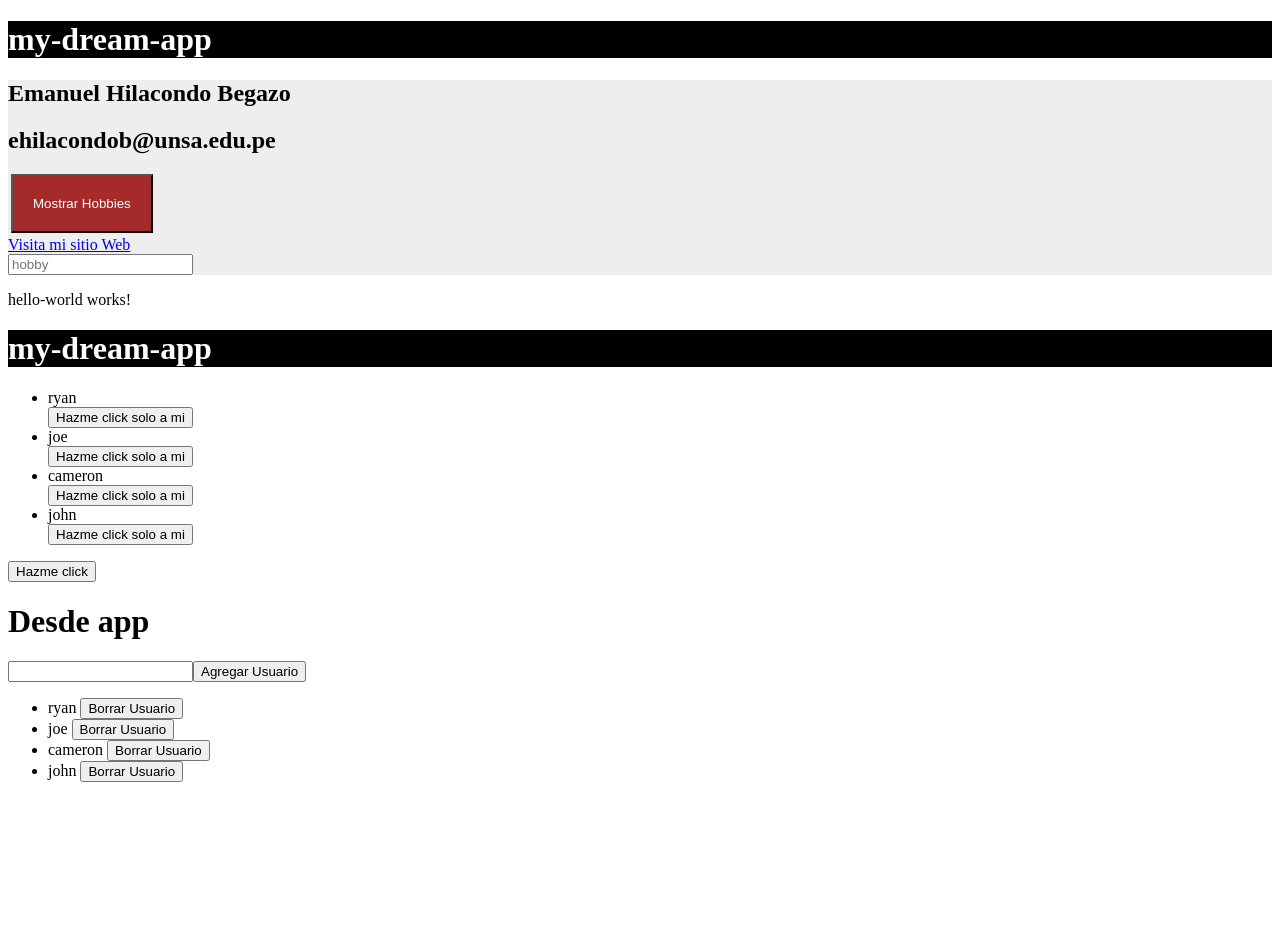
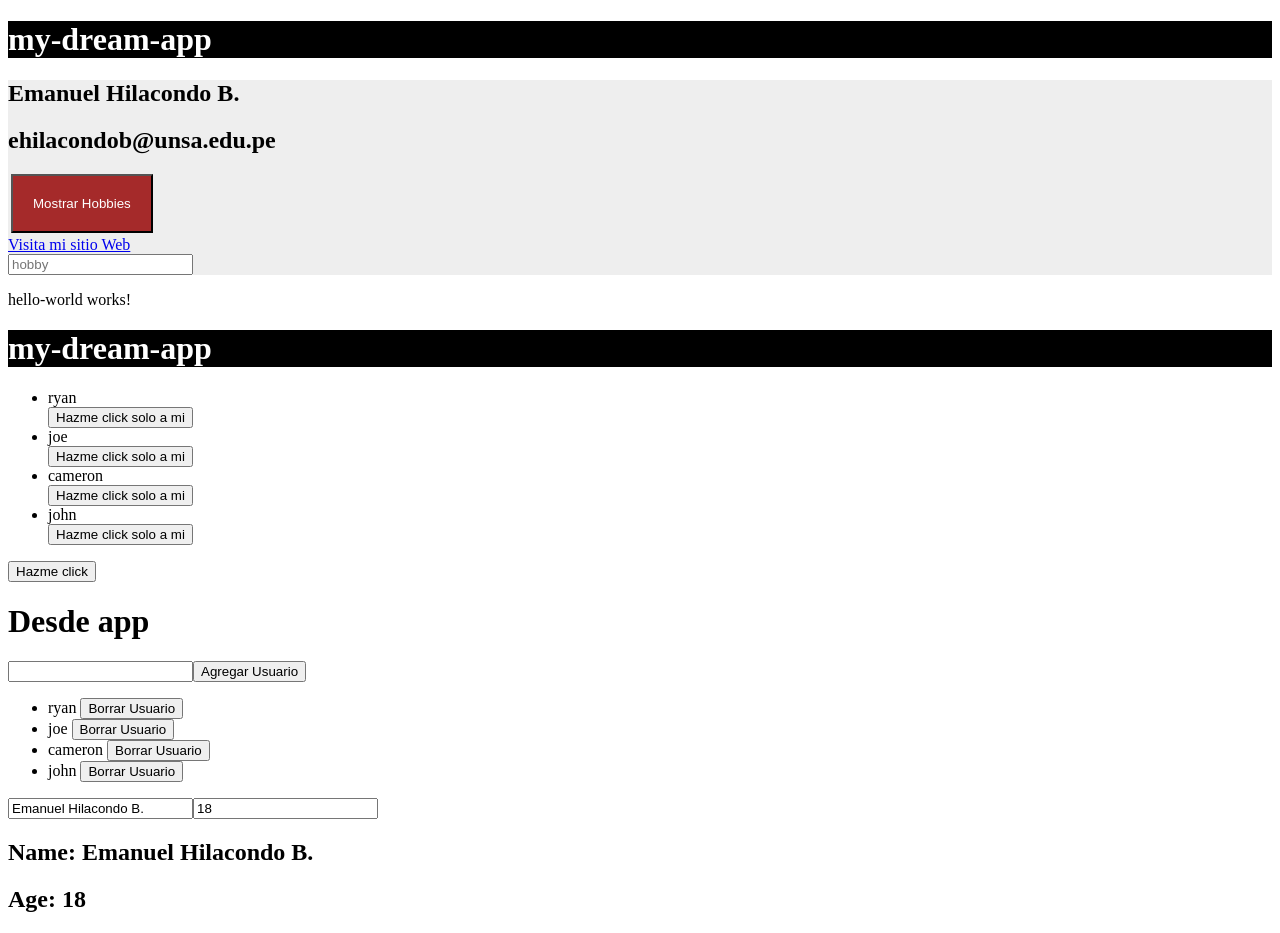
Before and after one commit to Calihn1/PW2-ANGULAR, an Angular app in the folder proyectoAngular/my-dream-app/: page / in a window 1280 px wide. Before the commit the page ends 800 px from the top, so only its background shows below. Built offline with nearby package versions, Linux system fonts and the light colour scheme.

Commit message:
Decimo noveno commit: Se agrego el campo formulario, como una variable una variable y se agrego un campo de cuadro y abajo el nombre y edad

```diff
--- a/proyectoAngular/my-dream-app/src/app/app.html
+++ b/proyectoAngular/my-dream-app/src/app/app.html
@@ -44,3 +44,12 @@
     {{ user }} <button (click)="deleteUser(user)">Borrar Usuario</button>
   </li>
 </ul>
+
+<div>
+  <form>
+    <input type="text" name="name" [(ngModel)]="name">
+    <input type="text" name="age" [(ngModel)]="age">
+  </form>
+  <h2>Name: {{ name }}</h2>
+  <h2>Age: {{ age }}</h2>
+</div>
--- a/proyectoAngular/my-dream-app/src/app/app.ts
+++ b/proyectoAngular/my-dream-app/src/app/app.ts
@@ -3,17 +3,19 @@
 import { RouterOutlet } from '@angular/router';
 import { HelloWorld } from './hello-world/hello-world';
 import { User } from './user/user';
+import { FormsModule } from '@angular/forms';
 
 @Component({
   selector: 'app-root',
-  imports: [CommonModule, RouterOutlet, HelloWorld, User],
+  imports: [CommonModule, RouterOutlet, HelloWorld, User, FormsModule],
   templateUrl: './app.html',
   styleUrl: './app.css'
 })
 
 export class App {
   protected title = 'my-dream-app';
-  name : string;
+  name : string = "Emanuel Hilacondo Begazo";
+  age : number = 18;
   email; // : string ;
   webpage : string;
   hobbies : string[];
@@ -21,9 +23,10 @@
   users = ['ryan', 'joe', 'cameron', 'john'];
   activated = false;
 
+
   constructor() {
     console.log("Constructor working...");
-    this.name = "Emanuel Hilacondo Begazo";
+    this.name = "Emanuel Hilacondo B.";
     this.email = "ehilacondob@unsa.edu.pe";
     this.webpage = "http://www.unsa.edu.pe";
     this.hobbies = ["Futbol","Programación","Videojuegos"];
```
